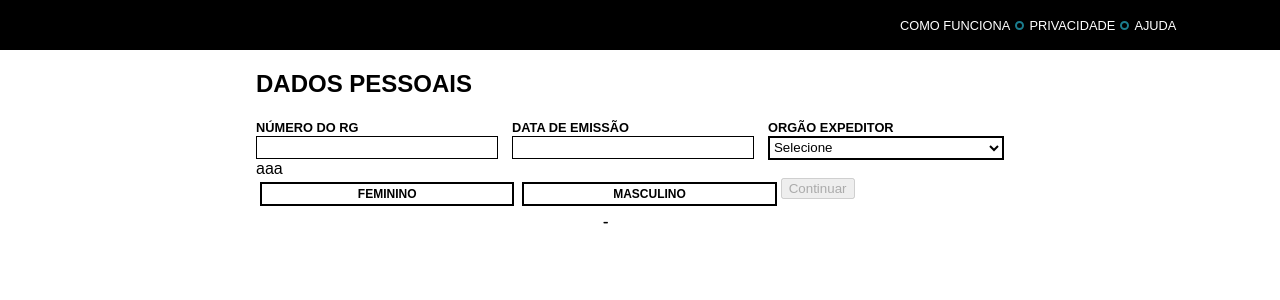
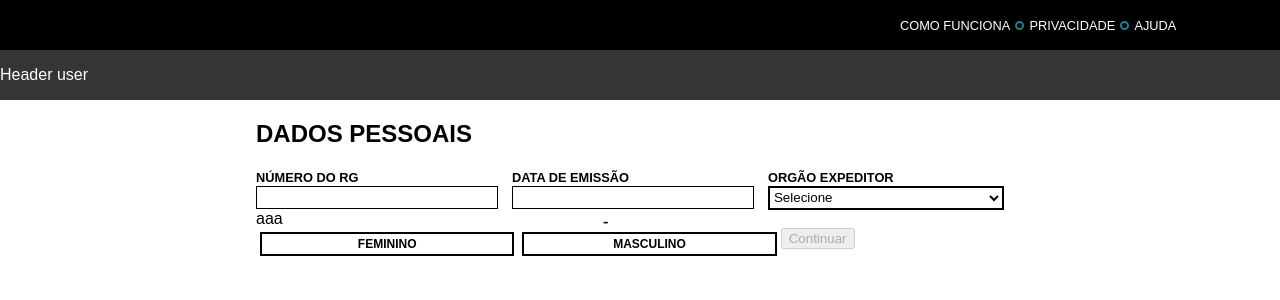
Before and after one commit to naaataliaazevedo/react-form-geru, a React (Create React App) app: page / in a window 1280 px wide. Shown: the top 300 px of the page. Built offline with nearby package versions, Linux system fonts and the light colour scheme.

Commit message:
creating the user header component

```diff
--- /dev/null
+++ b/src/components/Header/HeaderUser.js
@@ -0,0 +1,22 @@
+import React, { Component } from 'react';
+import styled from 'styled-components';
+
+export class HeaderUser extends Component {
+  render() {
+    return (
+      <ContainerHeaderUser>
+        Header user
+      </ContainerHeaderUser>
+    );
+  }
+}
+
+const ContainerHeaderUser = styled.div`
+  width: 100%;
+  float: left;
+  background-color: #363435;
+  color: #fff;
+  padding: 1rem 0;
+`;
+
+export default HeaderUser;
--- a/src/components/Header/index.js
+++ b/src/components/Header/index.js
@@ -3,17 +3,21 @@ import styled from 'styled-components';
 
 import Menu from './Menu';
 import Logo from './Logo';
+import HeaderUser from './HeaderUser';
 
 export class Header extends Component {
   render() {
     return (
       <ContainerHeader>
+        <div className="main-menu-logo">
           <BoxHeader>
             <Logo />
           </BoxHeader>
           <BoxHeader>
             <Menu />
           </BoxHeader>
+        </div>
+        <HeaderUser />
       </ContainerHeader>
     );
   }
@@ -22,8 +26,12 @@ export class Header extends Component {
 const ContainerHeader = styled.header`
   width: 100%;
   float: left;
+  > .main-menu-logo {
+    width: 100%;
+    float: left;
+    padding: 1rem 0;
     background-color: #000;
-  padding: 1rem 0;
+  }
 `;
 
 const BoxHeader = styled.div `
```
Lines whose indentation alone changed are shown as unchanged.
